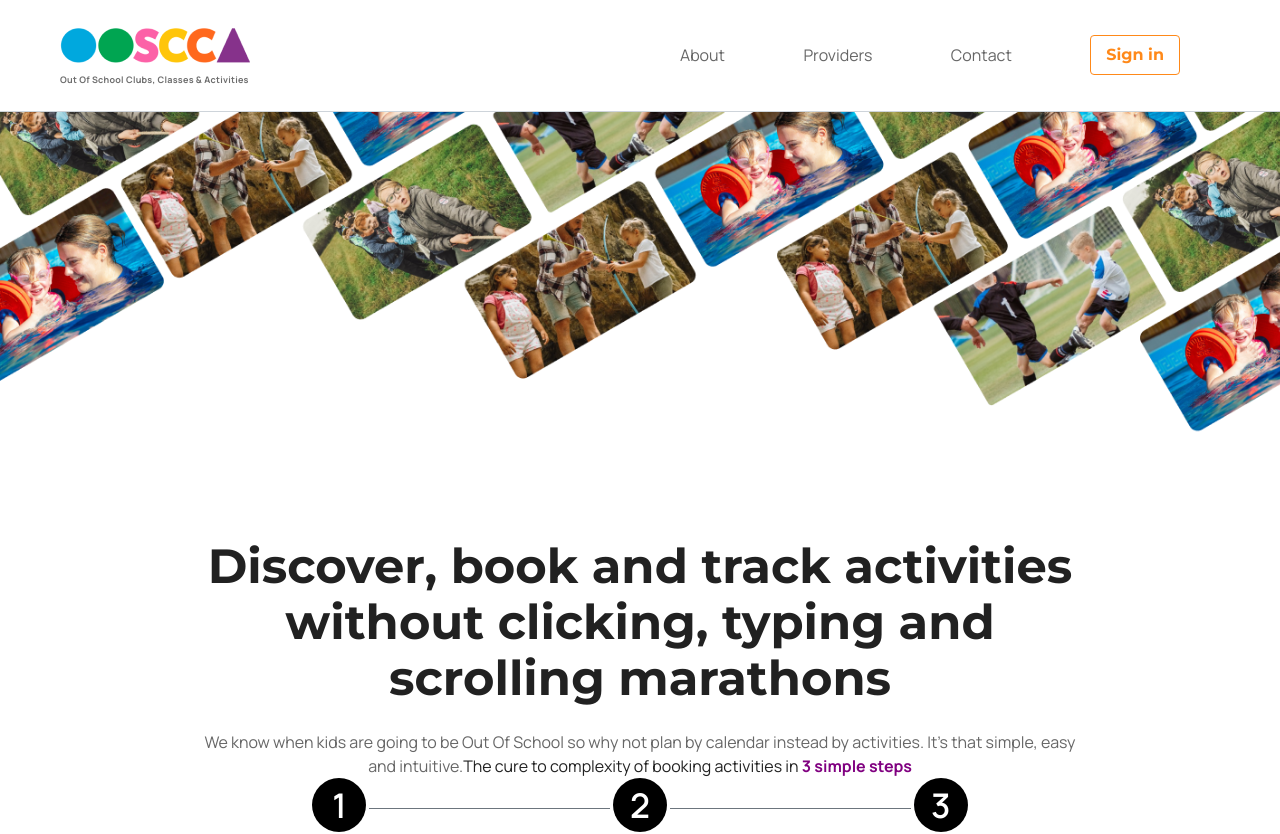
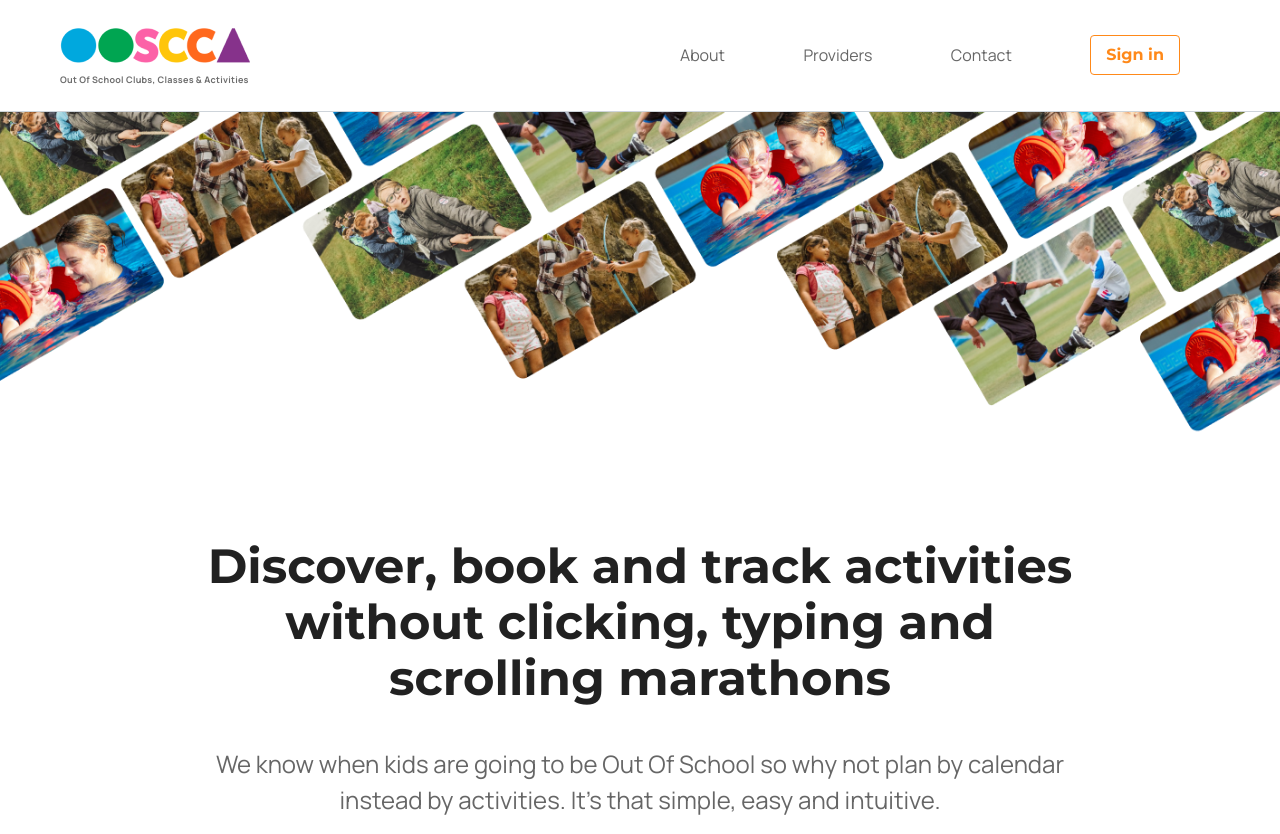
Before and after one commit to digital-brother/ooscca-fe, a Next.js app: page /booking in a window 1280 px wide. Shown: the top 834 px of the page. Built offline with nearby package versions, Linux system fonts and the light colour scheme.

Commit message:
Added introSubheading variant

```diff
--- a/src/components/ThemeRegistry/theme.js
+++ b/src/components/ThemeRegistry/theme.js
@@ -67,6 +67,13 @@ const theme = createTheme({
       fontWeight: 700,
       color: theme.palette.orange.main,
     }),
+    introSubheading: {
+      fontFamily: manrope.style.fontFamily,
+      fontSize: "1.5rem", // 24px
+      fontWeight: 100,
+      paragraph: true,
+      display: "block",
+    },
   },
   components: {
     MuiAlert: {
```
